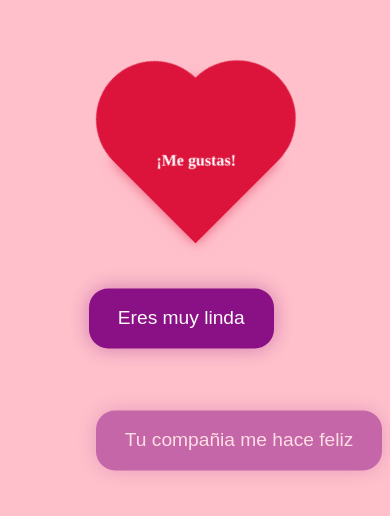
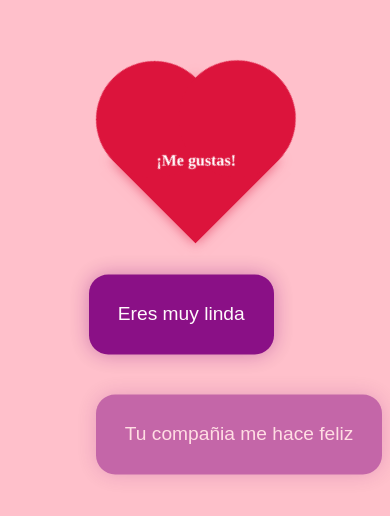
Before and after one commit to M4nu3lgit56/Burble-message, a plain HTML site: page index.html in a window 390 px wide. Shown: the part 262-778 px from the top of the page. Drawn offline with Linux system fonts and the light colour scheme.

Commit message:
update style1.css

```diff
--- a/style1.css
+++ b/style1.css
@@ -98,6 +98,6 @@ body {
 
   .burble {
     font-size: 1.2em;
-    padding: 1em 1.5em;
+    padding: 1.5em 1.5em;
   }
 }
```
